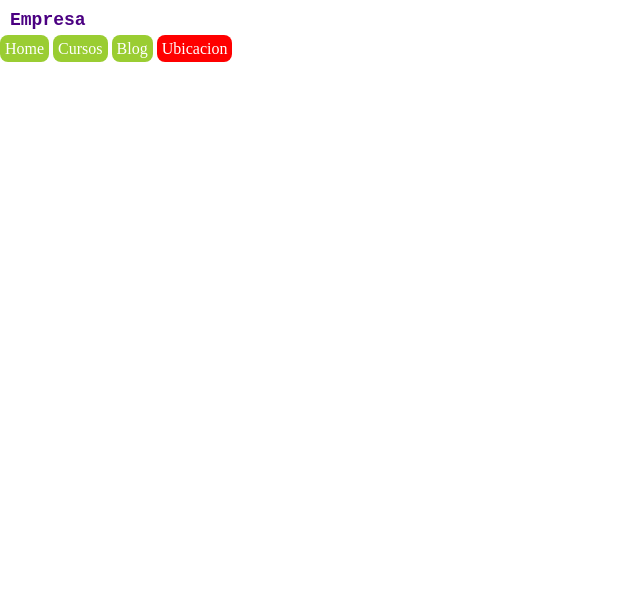
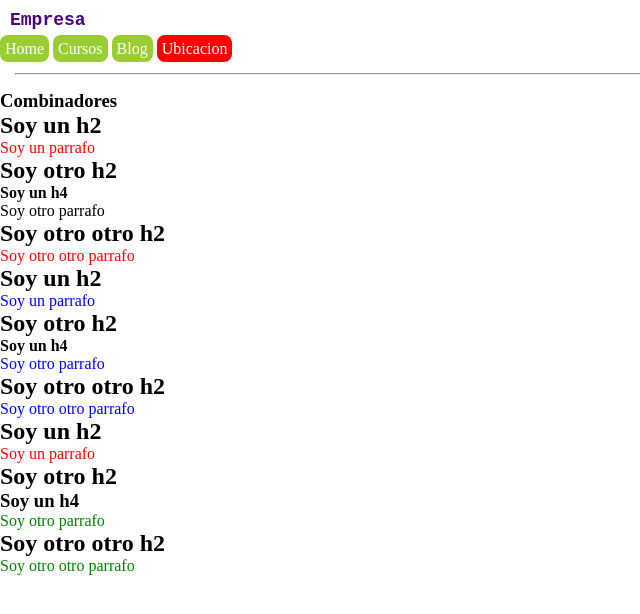
Before and after one commit to J3c4/HTMLCSS, a plain HTML site: page EstilosCascada.html in a window 1280 px wide. Shown: the whole page, without its empty margins (0-640 px from the left). Drawn offline with Linux system fonts and the light colour scheme.

Commit message:
Combinadores

```diff
--- a/EstilosCascada.html
+++ b/EstilosCascada.html
@@ -8,7 +8,6 @@
     <link href="css/styleCascada.css" rel="stylesheet" >
 </head>
 <body>
-    <main>
     <header class="page-header">
         <h1 id="page-title" class="title">Empresa</h1>
         <nav>
@@ -20,6 +19,36 @@
             </ul>
         </nav>
     </header>
+    <hr>
+    <main>
+        <section>
+            <h3>Combinadores</h3>
+            <article>
+                <h2>Soy un h2</h2>
+                <p>Soy un parrafo</p>
+                <h2>Soy otro h2</h2>
+                <h4>Soy un h4</h4>
+                <p>Soy otro parrafo</p>
+                <h2>Soy otro otro h2</h2>
+                <p>Soy otro otro parrafo</p>
+                <div>
+                    <h2>Soy un h2</h2>
+                    <p>Soy un parrafo</p>
+                    <h2>Soy otro h2</h2>
+                    <h4>Soy un h4</h4>
+                    <p>Soy otro parrafo</p>
+                    <h2>Soy otro otro h2</h2>
+                    <p>Soy otro otro parrafo</p>
+                </div>
+                <h2>Soy un h2</h2>
+                    <p>Soy un parrafo</p>
+                    <h2>Soy otro h2</h2>
+                    <h3>Soy un h4</h3>
+                    <p>Soy otro parrafo</p>
+                    <h2>Soy otro otro h2</h2>
+                    <p>Soy otro otro parrafo</p>
+            </article>
+        </section>
     </main>
 </body>
 </html>
--- a/css/styleCascada.css
+++ b/css/styleCascada.css
@@ -7,6 +7,9 @@ h1{
     color: indigo;
     font-family: serif;
     margin: 10px;
+}
+hr{
+    margin: 15px;
 }
 
 .title{
@@ -27,3 +30,22 @@ h1{
 .nav .prueba{
     background-color: red;
 }
+
+h2 + p{
+    color:red
+}
+/* Hermano cercano */
+
+div > p {
+    color: blue;
+}
+/* hijo directo */
+
+h3 ~ p{
+    color: green
+}
+/* hermanos */
+/* div p {
+    color: yellowgreen;
+} */
+/* hijos totales */
```
Lines whose indentation alone changed are shown as unchanged.
